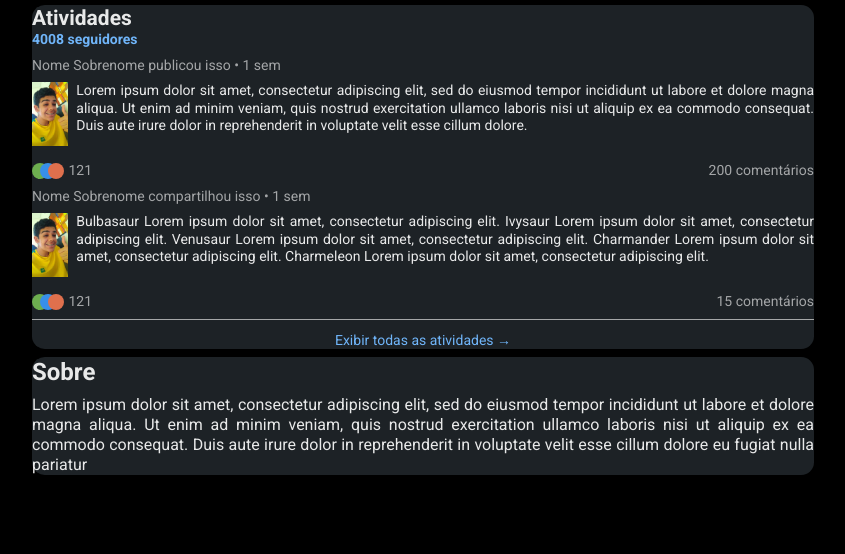
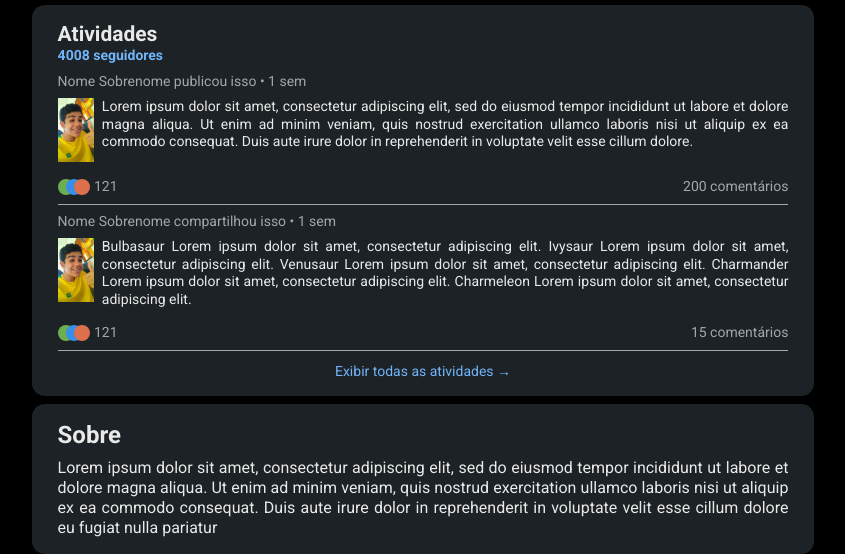
Before and after one commit to HenriqueChenWyden/Projeto7days-Linkedln, a plain HTML site: page index.html in a window 1280 px wide. Shown: the part 839-1393 px from the top of the page, without its empty margins (217-1062 px from the left). Before the commit the page ends 1314 px from the top, so only its background shows below. Drawn offline with nearby package versions, Linux system fonts and the light colour scheme.

Commit message:
CSS adjustment

```diff
--- a/css/atividades.css
+++ b/css/atividades.css
@@ -1,5 +1,5 @@
 section.card.atividades{
-    padding: 1rem, 1.6rem;
+    padding: 1rem 1.6rem;
     font-size: .875rem;
   }
 
@@ -14,11 +14,11 @@ section.card.atividades{
   li.item-atividade{
     display: flex;
     flex-direction: column;
-    margin-bottom: 0.5rem;
     margin-top: 0.5rem;
+    padding-bottom: .5rem;
   }
 
-li.item-atividades:first-child{
+  li.item-atividade:first-child{
     border-bottom: 1px solid var(--texto-secundario);
   }
 
@@ -37,7 +37,6 @@ li.item-atividades:first-child{
     object-fit: cover;
     margin-right: .5rem;
   }
-
   .item-atividade .conteudo-atividade div p{
     text-align: justify;
   }
@@ -47,7 +46,6 @@ li.item-atividades:first-child{
     justify-content: space-between;
     color: var(--texto-secundario);
   }
-
   .item-atividade .engajamento .reacoes{
     width: 60px;
   }
--- a/css/sobre.css
+++ b/css/sobre.css
@@ -1,9 +1,9 @@
 section.card.sobre{
-    padding: 1rem, 1.6rem;
+    padding: 1rem 1.6rem;
     font-size: 1rem;
-}
+  }
 
-.sobre p{
+  .sobre p{
     margin-top: 0.5rem;
     text-align: justify;
-}
+  }
```
Lines whose indentation alone changed are shown as unchanged.
